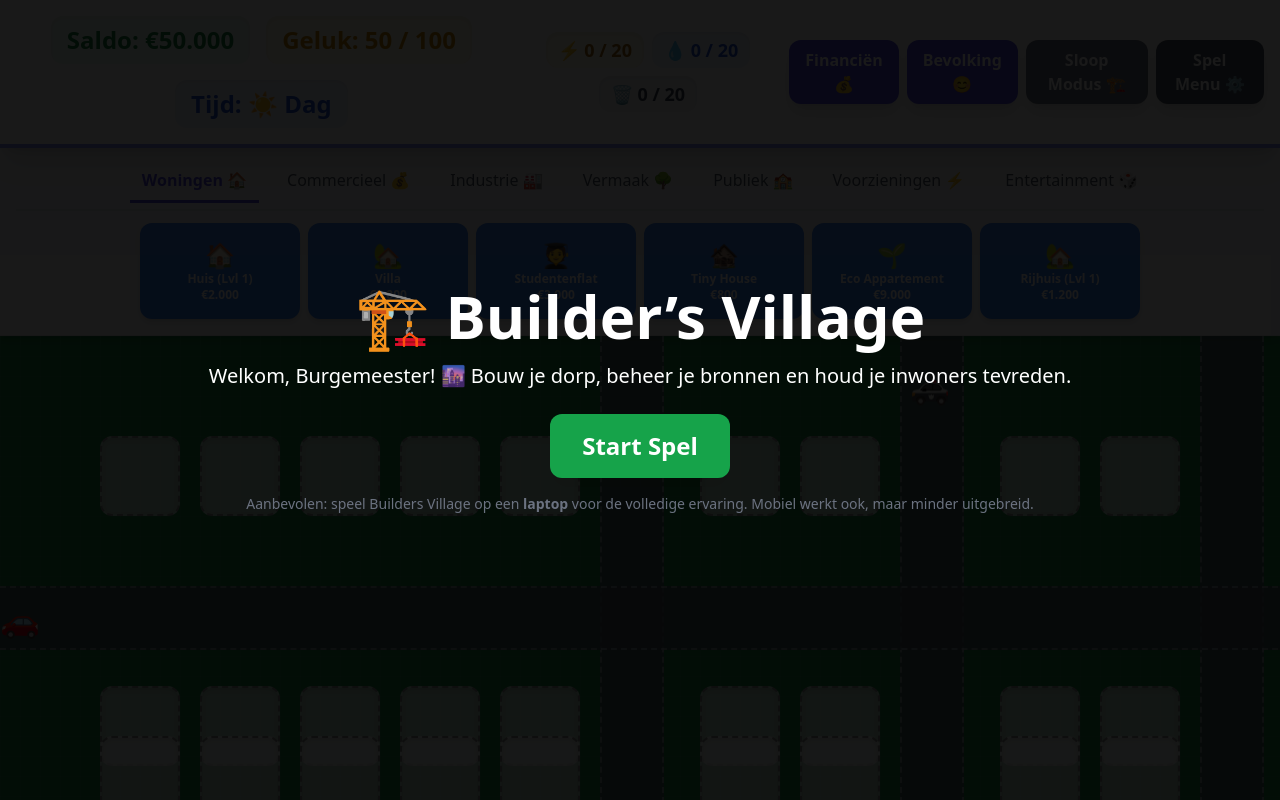
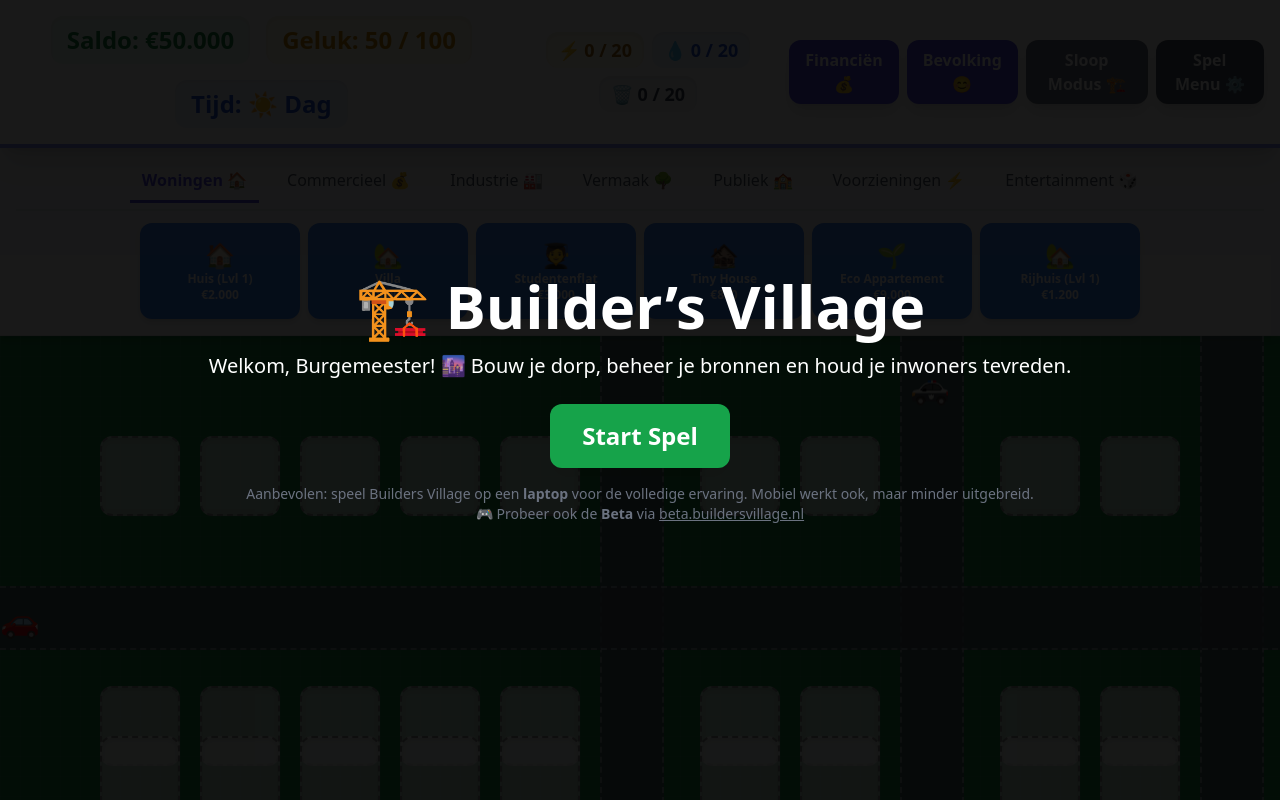
Before and after one commit to Boris05784/Builders-Village, a plain HTML site: page index.html in a window 1280 px wide. Shown: the top 800 px of the page. Drawn offline with nearby package versions, Linux system fonts and the light colour scheme.

Commit message:
Update index.html

```diff
--- a/index.html
+++ b/index.html
@@ -595,10 +595,15 @@
             </button>
 
 
-            <p class="text-sm mt-4 text-gray-500">
-                Aanbevolen: speel Builders Village op een <span class="font-semibold">laptop</span>
-                voor de volledige ervaring. Mobiel werkt ook, maar minder uitgebreid.
-            </p>
+        <p class="text-sm mt-4 text-gray-500">
+    Aanbevolen: speel Builders Village op een <span class="font-semibold">laptop</span>
+    voor de volledige ervaring. Mobiel werkt ook, maar minder uitgebreid.
+</p>
+<p class="text-sm text-gray-500">
+    🎮 Probeer ook de <span class="font-semibold">Beta</span> via
+    <a href="https://beta.buildersvillage.nl" class="underline">beta.buildersvillage.nl</a>
+</p>
+
         </div>
     </div>
 
```
